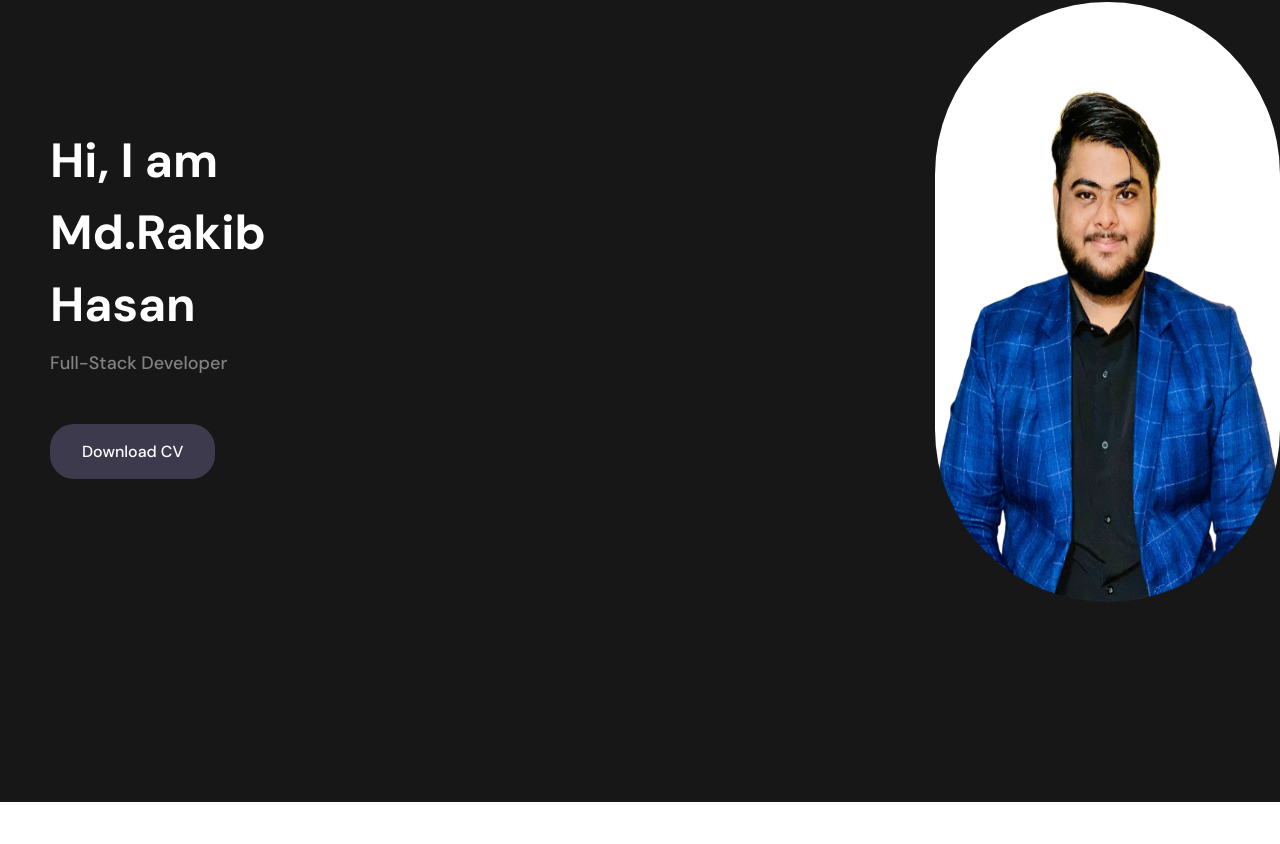
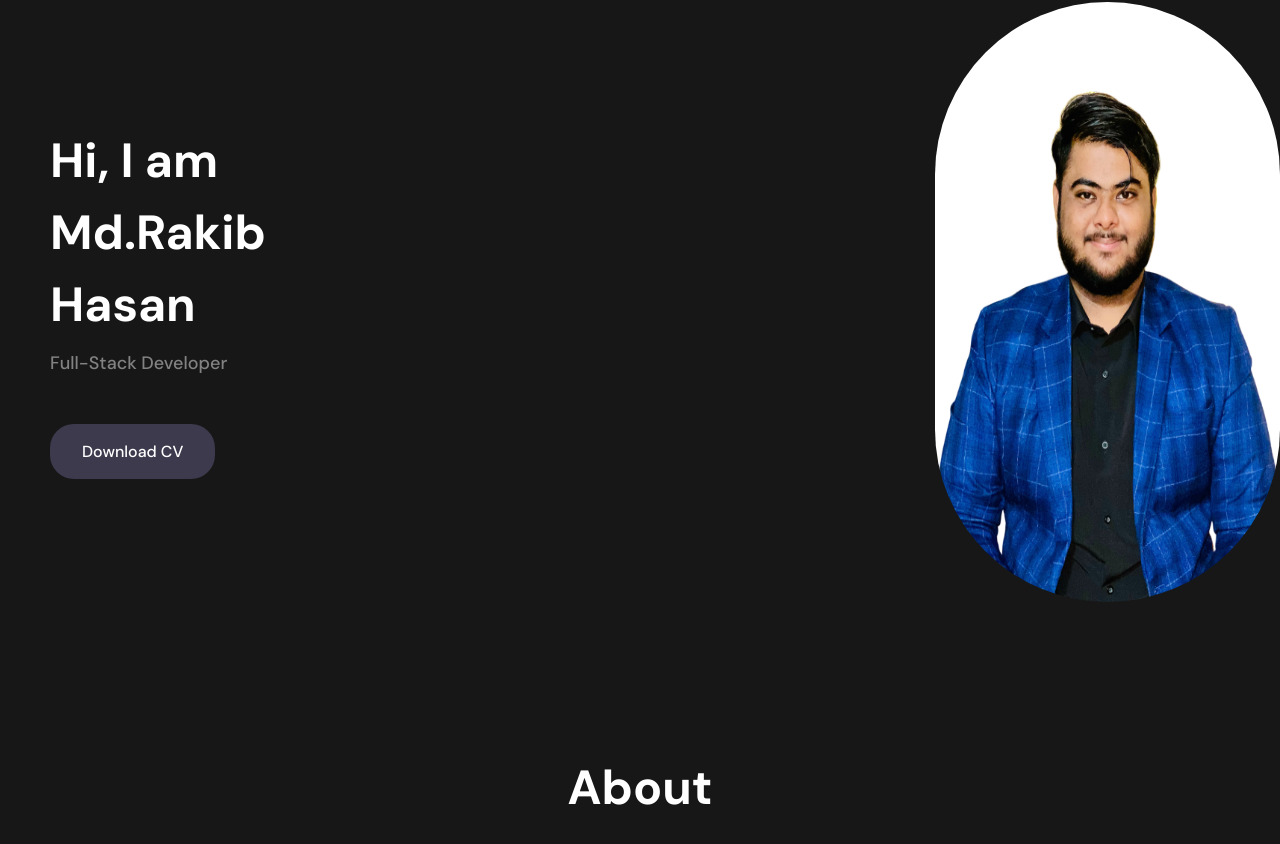
Before and after one commit to Rakib-Hassan-web/Portfulio-for-me, a React (Vite) app: page / in a window 1280 px wide. Shown: the part 232-1076 px from the top of the page. Before the commit the page ends 1034 px from the top, so only its background shows below. Built offline with nearby package versions, Linux system fonts and the light colour scheme.

Commit message:
about part title

```diff
--- a/src/assets/Pages/About.jsx
+++ b/src/assets/Pages/About.jsx
@@ -10,7 +10,7 @@ const About = () => {
 
 <div className="container">
 
-
+<h2 id='about_title ' className='text-center text-[48px] font-bold font-prymary text-white mb-[48px]'>About</h2>
 
 </div>
 
```
